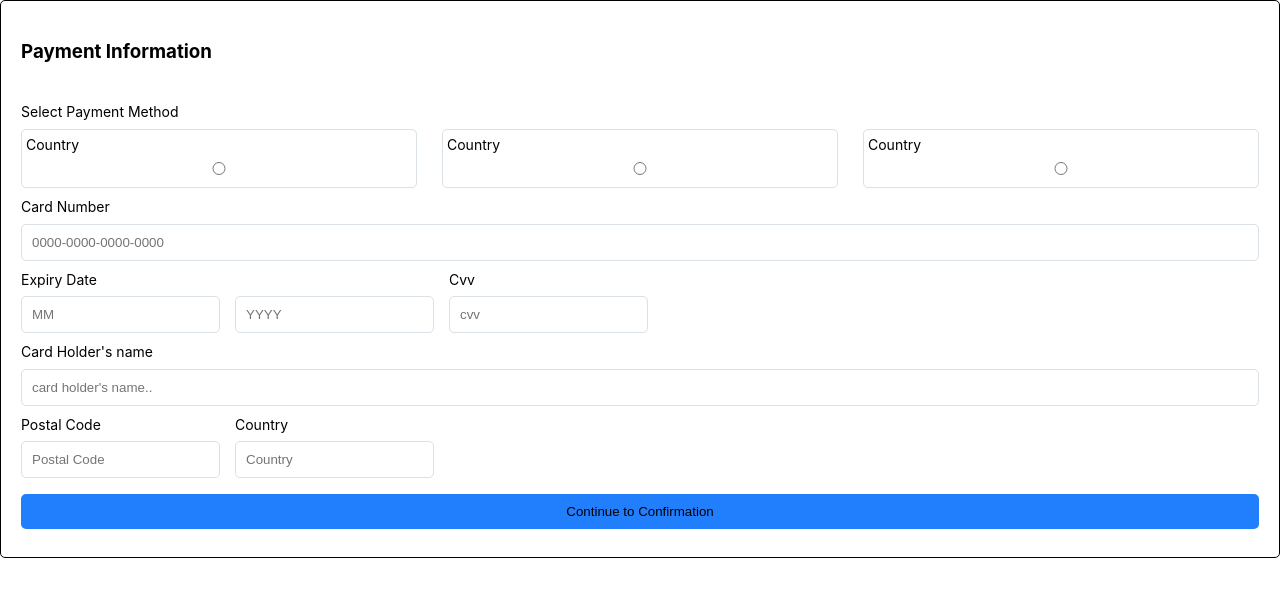
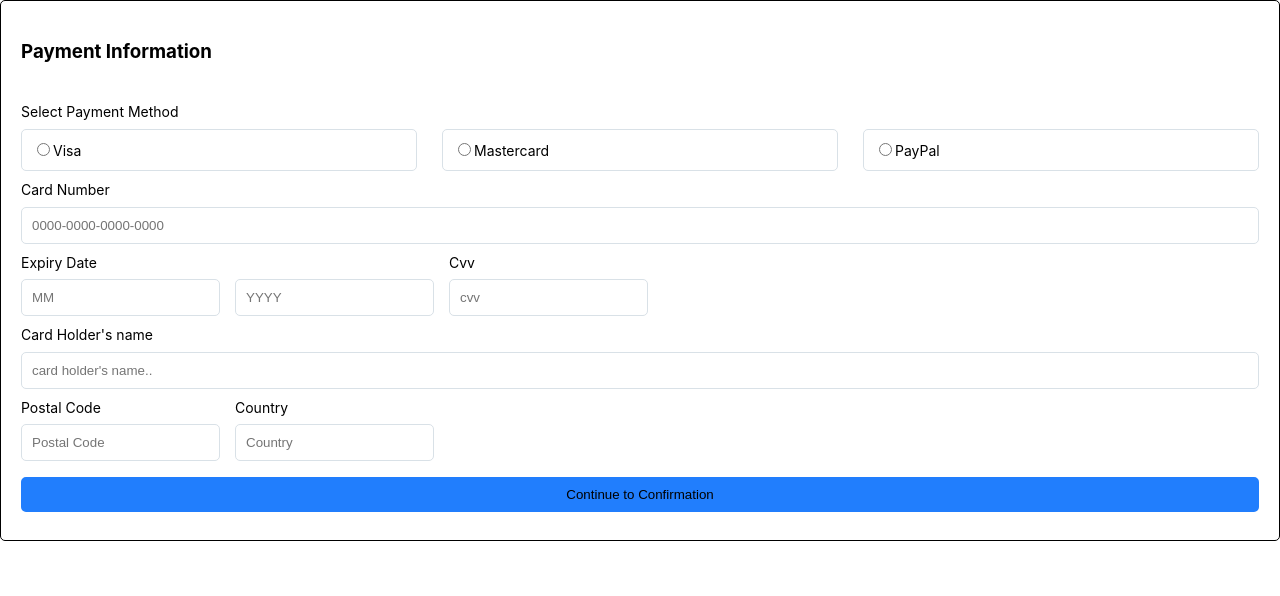
Before and after one commit to ruhiambelkar17/react-component-library, a React (Create React App) app in the folder set-a/react-comp-lib/: page / in a window 1280 px wide. Shown: the top 596 px of the page. Built offline with nearby package versions, Linux system fonts and the light colour scheme.

Commit message:
updated ui

```diff
--- a/set-a/react-comp-lib/src/assets/scss/component/_form.scss
+++ b/set-a/react-comp-lib/src/assets/scss/component/_form.scss
@@ -30,7 +30,7 @@
     @include flexColumn();
 }
 
-input{
+.form-input{
     @include formInput();
 }
 
--- a/set-a/react-comp-lib/src/components/formComp.js
+++ b/set-a/react-comp-lib/src/components/formComp.js
@@ -10,26 +10,27 @@ function FormComp() {
         <form action="">
           <div>
             <label for="paymethod" className="form-label">Select Payment Method</label>
+            <div style={{display:"inline-flex",width:"100%"}}>
+                <div className="form-input" style={{marginRight:"25px"}}>
+                    <input id="visa" type="radio" />
+                    <label className="form-label" for="visa">Visa</label>
+                </div>
 
-            <div style={{display:"inline-flex",width:"100%"}} >
-                <div style={{marginRight:"25px"}} className="input1">
-                <label for="country"className="form-label">Country</label>
-                <input type="radio" />
+                <div className="form-input"style ={{marginRight:"25px"}} >
+                    <input type="radio" id="Mastercard" />
+                    <label className="form-label" for="Mastercard">Mastercard</label>
                 </div>
-                <div style={{marginRight:"25px"}} className="input1">
-                <label for="country"className="form-label">Country</label>
-                <input type="radio" />
+                <div className="form-input"  >
+                    <input type="radio" id="PayPal" />
+                    <label className="form-label" for="PayPal" >PayPal</label>
                 </div>
-                <div  className="input1">
-                <label for="country"className="form-label">Country</label>
-                <input type="radio" />
-                </div>
-                </div>
+            </div>
           </div>
 
           <div>
             <label for="cardnumber" className="form-label">Card Number</label>
             <input
+            className="form-input"
               type="text"
               id="cardnumber"
               name="cardnumber"
@@ -41,6 +42,7 @@ function FormComp() {
               <label for="expdate" className="form-label">Expiry Date</label>
               <div className="inline-input">
                 <input
+                className="form-input"
                   type="text"
                   id="expdate"
                   name="expdate"
@@ -48,6 +50,7 @@ function FormComp() {
                   style={{marginRight:"15px"}}
                 />
                 <input
+                className="form-input"
                   type="text"
                   id="expdate"
                   name="expdate"
@@ -58,6 +61,7 @@ function FormComp() {
             <div className="column-input" style={{display:"flex",justifyContent:"end"}}>
               <label for="cvv" className="form-label">Cvv</label>
               <input
+              className="form-input"
                 type="password"
                 id="cvv"
                 name="cvv"
@@ -70,6 +74,7 @@ function FormComp() {
           <div>
             <label for="cardholder" className="form-label">Card Holder's name</label>
             <input
+            className="form-input"
               type="text"
               id="cardholder"
               name="cardholder"
@@ -81,6 +86,7 @@ function FormComp() {
               <label for="postalcode" className="form-label">Postal Code</label>
               <div className="inline-input">
                 <input
+                className="form-input"
                   type="text"
                   id="postalcode"
                   name="postalcode"
@@ -91,6 +97,7 @@ function FormComp() {
             <div className="column-input">
               <label for="country"className="form-label">Country</label>
               <input
+              className="form-input"
                 type="text"
                 id="country"
                 name="country"
```
